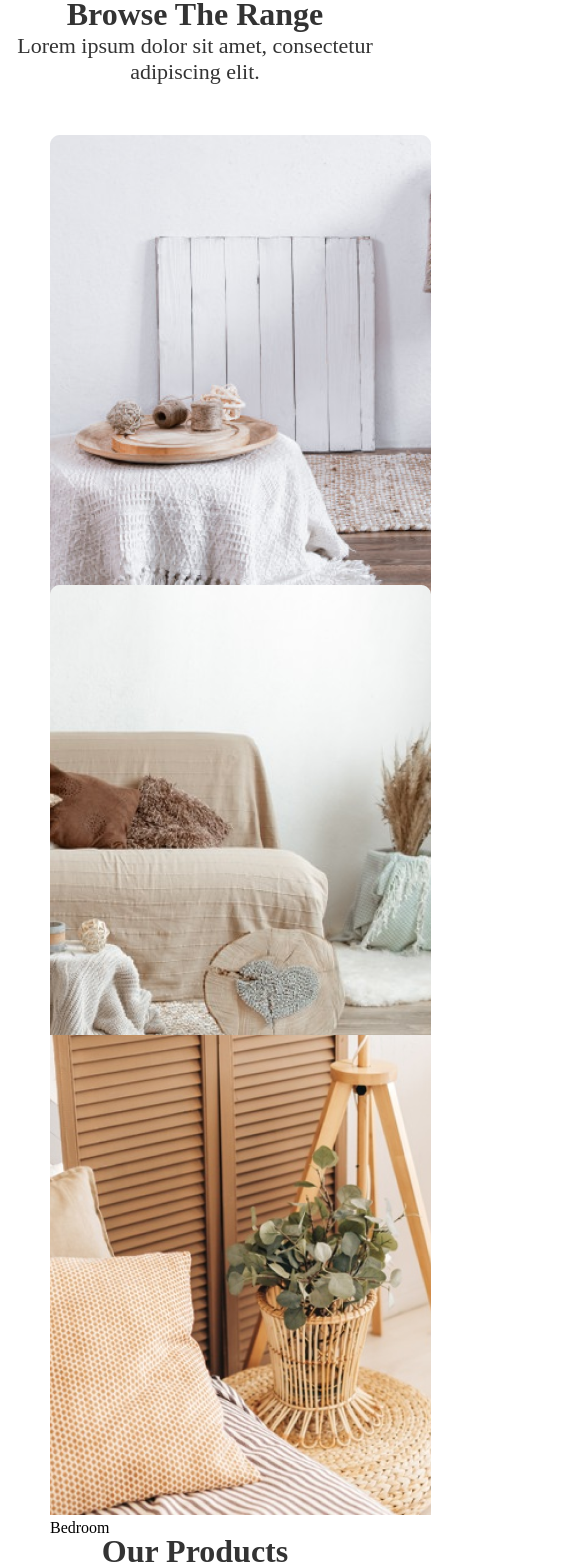
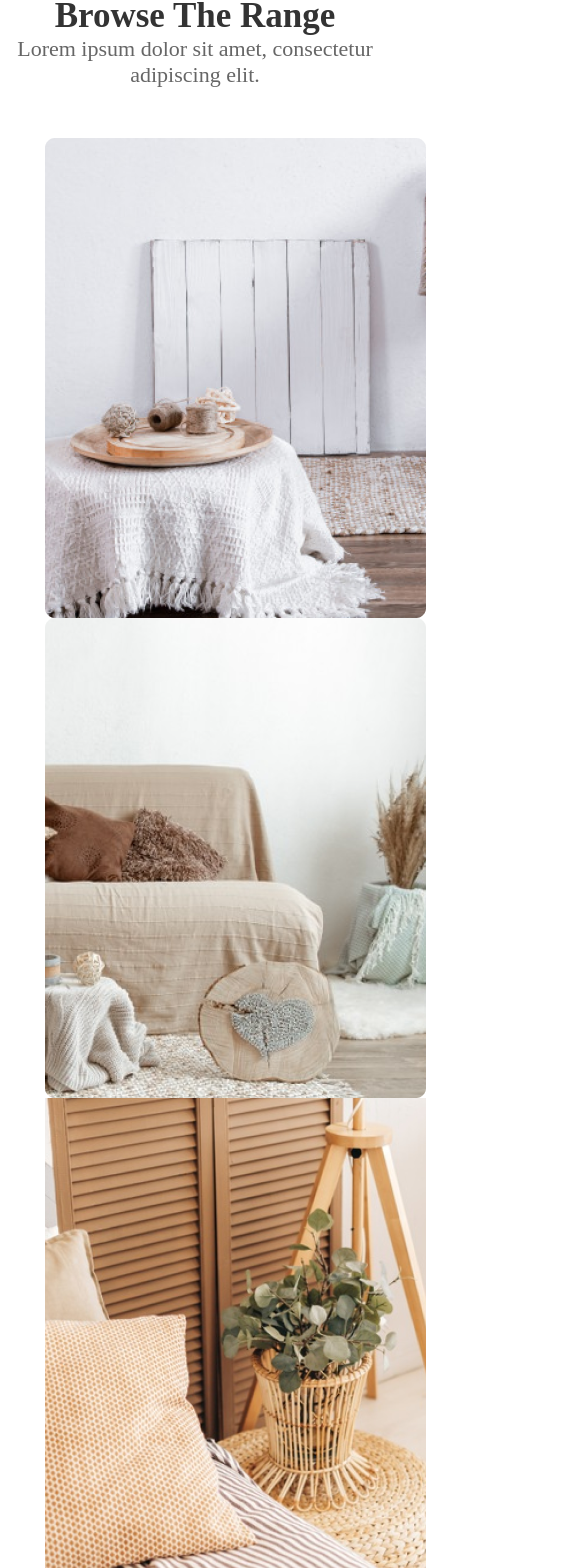
Before and after one commit to sdcodes3/furniro-client, a React (Vite) app: page / in a window 390 px wide. Shown: the part 975-2543 px from the top of the page, 585 px wide, since content can reach past the window. Built offline with nearby package versions, Linux system fonts and the light colour scheme; sample sign-in values are in the browser's storage.

Commit message:
home page done

```diff
--- a/src/components/footer/Footer.tsx
+++ b/src/components/footer/Footer.tsx
@@ -23,22 +23,22 @@ function Footer() {
             </h6>
             <ul className="list-unstyled">
               <li>
-                <a href="#!" className="text-dark text-decoration-none">
+                <a href="/" className="text-dark text-decoration-none">
                   Home
                 </a>
               </li>
               <li>
-                <a href="#!" className="text-dark text-decoration-none">
+                <a href="/shop" className="text-dark text-decoration-none">
                   Shop
                 </a>
               </li>
               <li>
-                <a href="#!" className="text-dark text-decoration-none">
+                <a href="/" className="text-dark text-decoration-none">
                   About
                 </a>
               </li>
               <li>
-                <a href="#!" className="text-dark text-decoration-none">
+                <a href="/contact" className="text-dark text-decoration-none">
                   Contact
                 </a>
               </li>
--- a/src/components/footer/footer.scss
+++ b/src/components/footer/footer.scss
@@ -1,4 +1,5 @@
 footer {
+  margin-top: 30px;
   input.form-control {
     border: none;
     border-bottom: 1px solid #ccc;
--- a/src/pages/home/Home.tsx
+++ b/src/pages/home/Home.tsx
@@ -70,8 +70,10 @@ function Home() {
       </div>
 
       <div className="Browse txt">
-        <h1>Browse The Range</h1>
-        <h3>Lorem ipsum dolor sit amet, consectetur adipiscing elit.</h3>
+        <h1 style={{ fontSize: '35px' }}>Browse The Range</h1>
+        <h3 style={{ color: '#666666' }}>
+          Lorem ipsum dolor sit amet, consectetur adipiscing elit.
+        </h3>
       </div>
 
       <div className="Showcase">
@@ -106,7 +108,7 @@ function Home() {
       </div>
 
       <div className="Product txt">
-        <h1>Our Products</h1>
+        <h1 style={{ fontSize: '35px' }}>Our Products</h1>
       </div>
 
       <div className="Products">
@@ -114,7 +116,7 @@ function Home() {
           <Col md={3} className="my-3 d-flex justify-content-center">
             <Card className="border-0">
               <Card.Img className="card-img" src={product1} />
-              <Card.Body>
+              <Card.Body style={{ backgroundColor: '#F4F5F7' }}>
                 <Card.Title>Syltherine</Card.Title>
                 <Card.Text>Stylish cafe chair</Card.Text>
                 <Card.Title>Rp 2.500.000</Card.Title>
@@ -125,7 +127,7 @@ function Home() {
           <Col md={3} className="my-3 d-flex justify-content-center">
             <Card className="border-0">
               <Card.Img className="card-img" src={product2} />
-              <Card.Body>
+              <Card.Body style={{ backgroundColor: '#F4F5F7' }}>
                 <Card.Title>Leviosa</Card.Title>
                 <Card.Text>Stylish cafe chair</Card.Text>
                 <Card.Title>Rp 2.500.000</Card.Title>
@@ -136,7 +138,7 @@ function Home() {
           <Col md={3} className="my-3 d-flex justify-content-center">
             <Card className="border-0">
               <Card.Img className="card-img" src={product3} />
-              <Card.Body>
+              <Card.Body style={{ backgroundColor: '#F4F5F7' }}>
                 <Card.Title>Lolito</Card.Title>
                 <Card.Text>Luxury big sofa</Card.Text>
                 <Card.Title>Rp 7.000.000</Card.Title>
@@ -147,7 +149,7 @@ function Home() {
           <Col md={3} className="my-3 d-flex justify-content-center">
             <Card className="border-0">
               <Card.Img className="card-img" src={product4} />
-              <Card.Body>
+              <Card.Body style={{ backgroundColor: '#F4F5F7' }}>
                 <Card.Title>Respira</Card.Title>
                 <Card.Text>Outbar Table and stoll</Card.Text>
                 <Card.Title>Rp 500.000</Card.Title>
@@ -160,7 +162,7 @@ function Home() {
           <Col md={3} className="my-3 d-flex justify-content-center">
             <Card className="border-0">
               <Card.Img className="card-img" src={product5} />
-              <Card.Body>
+              <Card.Body style={{ backgroundColor: '#F4F5F7' }}>
                 <Card.Title>Syltherine</Card.Title>
                 <Card.Text>Stylish cafe chair</Card.Text>
                 <Card.Title>Rp 2.500.000</Card.Title>
@@ -171,7 +173,7 @@ function Home() {
           <Col md={3} className="my-3 d-flex justify-content-center">
             <Card className="border-0">
               <Card.Img className="card-img" src={product6} />
-              <Card.Body>
+              <Card.Body style={{ backgroundColor: '#F4F5F7' }}>
                 <Card.Title>Leviosa</Card.Title>
                 <Card.Text>Stylish cafe chair</Card.Text>
                 <Card.Title>Rp 2.500.000</Card.Title>
@@ -182,7 +184,7 @@ function Home() {
           <Col md={3} className="my-3 d-flex justify-content-center">
             <Card className="border-0">
               <Card.Img className="card-img" src={product1} />
-              <Card.Body>
+              <Card.Body style={{ backgroundColor: '#F4F5F7' }}>
                 <Card.Title>Lolito</Card.Title>
                 <Card.Text>Luxury big sofa</Card.Text>
                 <Card.Title>Rp 7.000.000</Card.Title>
@@ -193,7 +195,7 @@ function Home() {
           <Col md={3} className="my-3 d-flex justify-content-center">
             <Card className="border-0">
               <Card.Img className="card-img" src={product2} />
-              <Card.Body>
+              <Card.Body style={{ backgroundColor: '#F4F5F7' }}>
                 <Card.Title>Respira</Card.Title>
                 <Card.Text>Outbar Table and stoll</Card.Text>
                 <Card.Title>Rp 500.000</Card.Title>
@@ -220,22 +222,22 @@ function Home() {
             Our designer already made a lot of beautiful prototype of rooms that inspire you
           </p>
           <button
-            className="btnfilled px-4 py-2"
-            style={{
-              fontSize: '16px',
-              backgroundColor: '#B88E2F',
-              color: '#fff',
-              border: 'none',
-              width: '176px',
-              height: '48px',
-            }}
+            className="btnfilled px-4 py-2 "
+            // style={{
+            //   fontSize: '16px',
+            //   backgroundColor: '#B88E2F',
+            //   color: '#fff',
+            //   border: 'none',
+            //   width: '176px',
+            //   height: '48px',
+            // }}
           >
             Explore More
           </button>
         </div>
 
         {/* Right: Carousel Section */}
-        <Col md={7} className="my-3 d-flex justify-content-center">
+        {/* <Col md={7} className="my-3 d-flex justify-content-center">
           <div className="slider-wrapper">
             <div className="slider-track">
               <div className="item item1"></div>
@@ -248,7 +250,7 @@ function Home() {
               <div className="item item8"></div>
             </div>
           </div>
-        </Col>
+        </Col> */}
       </div>
 
       <div className="tag">
--- a/src/pages/home/home.scss
+++ b/src/pages/home/home.scss
@@ -50,6 +50,7 @@
           font-weight: 500;
           cursor: pointer;
           margin-top: 20px;
+
 
           &:hover {
             background: #FFF3E3;
@@ -188,25 +189,122 @@
     }
 }
 
-
 .Showcase {
   margin-top: 50px;
+  margin-bottom: 100px;
   display: flex;
   justify-content: center;
   align-items: center;
 
   .card {
-        width: full;
+    width: 381px;
+    height: 480px;
+
+
+    .card-body {
+      display: flex;
+      align-items: center;
+      justify-content: center;
+      padding: 1rem;
+    }
+
+    .card-title {
+      font-size: 24px;
+      font-weight: 600;
+    }
+  }
+
+  /* ✅ Mobile view only */
+  @media (max-width: 576px) {
+    flex-direction: column;
+
+
+    .card {
+      width: 90%; // More fluid on small screens
+      max-width: 300px;
+      height: 480px; // Keep height same
+      margin-bottom:1px;
+
+      .card-title {
+        font-size: 18px;
+      }
+      &:last-child {
+        margin-bottom: 0; // 👈 Avoid extra space after the last card
+      }
+    }
   }
 }
 
 
-.Products{
+.Products {
   display: flex;
   flex-direction: column;
   align-items: center;
 
+  .card {
+    width: 285px;
+    height: 446px;
+
+    .card-title {
+      font-size: 1.2rem;
+      font-weight: 600;
     }
+
+    .card-text {
+      font-size: 0.95rem;
+    }
+  }
+
+  .button-container {
+    margin-top: 2rem;
+
+    .showmorebtn {
+      padding: 0.5rem 1.5rem;
+      font-size: 1rem;
+      background-color: #000;
+      color: #fff;
+      border: none;
+      border-radius: 4px;
+      transition: 0.3s ease;
+
+      &:hover {
+        background-color: #333;
+      }
+    }
+  }
+
+  @media (max-width: 992px) {
+    .card {
+      width: 250px;
+      height: 420px;
+    }
+  }
+
+  @media (max-width: 768px) {
+    .card {
+      width: 220px;
+      height: 400px;
+    }
+  }
+
+  @media (max-width: 576px) {
+    .card {
+      width: 100%;
+      max-width: 300px;
+      height: auto;
+    }
+
+    .card-img {
+      height: 200px;
+      object-fit: cover;
+    }
+
+    .card-body {
+      padding: 1rem;
+    }
+  }
+}
+
 
 
 
@@ -291,6 +389,7 @@
     color: white;
     font-weight: 500;
     cursor: pointer;
+    border-radius: 6px;
 
     &:hover {
       background: #FCF8F3;
@@ -361,7 +460,13 @@
   position: relative;
   height: 400px;
   margin-top: 5rem;
-    overflow: hidden; // ✅ prevent scrollbars
+  overflow: hidden;
+  -webkit-mask-image: linear-gradient(to right,
+    rgba(0, 0, 0, 0),
+    rgba(0, 0, 0, 1) 20%,
+    rgba(0, 0, 0, 1) 80%,
+    rgba(0, 0, 0, 0)
+  );
   mask-image: linear-gradient(to right,
     rgba(0, 0, 0, 0),
     rgba(0, 0, 0, 1) 20%,
@@ -372,10 +477,14 @@
 
 .slider-track {
   display: flex;
-    width: fit-content;
+  gap: 2rem;
   animation: scroll 10s linear infinite;
-    gap: 2rem;
-    will-change: transform; // ✅ better performance
+  will-change: transform;
+}
+
+/* Prevent horizontal scrollbar */
+body {
+  overflow-x: hidden;
 }
 
 .item {
@@ -397,7 +506,6 @@
 .item7 { background-image: url('../../assets/carousal3.png'); }
 .item8 { background-image: url('../../assets/carousal2.png'); }
 
-  /* Animation */
 @keyframes scroll {
   0% {
     transform: translateX(0);
@@ -423,11 +531,17 @@
 @media (max-width: 480px) {
   .slider-wrapper {
     height: 280px;
+
+    /* Optional: disable mask on small screens */
+    mask-image: none;
+    -webkit-mask-image: none;
   }
+
   .item {
     width: 200px;
     height: 280px;
   }
+
   .slider-track {
     gap: 1rem;
   }
```
Lines whose indentation alone changed are shown as unchanged.
